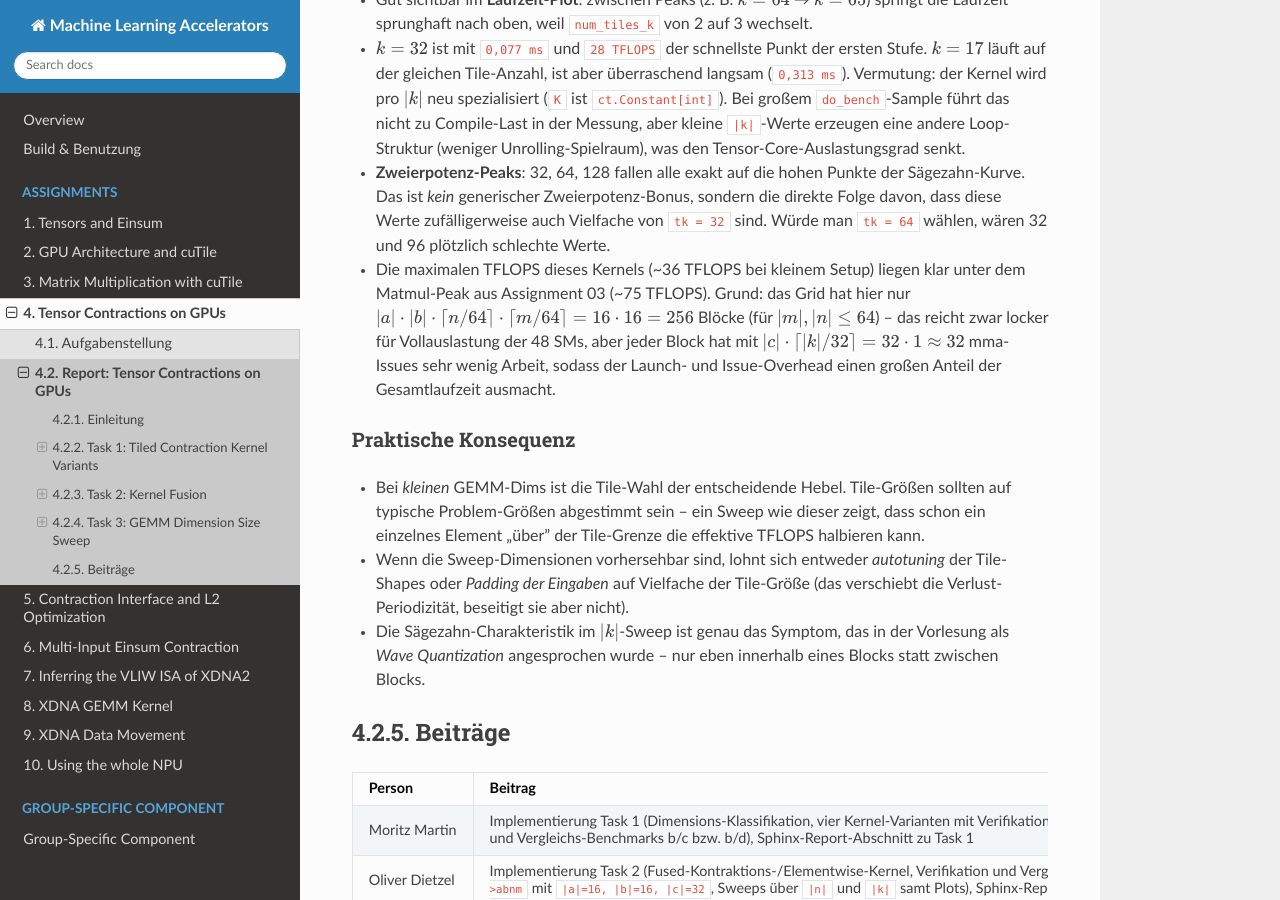
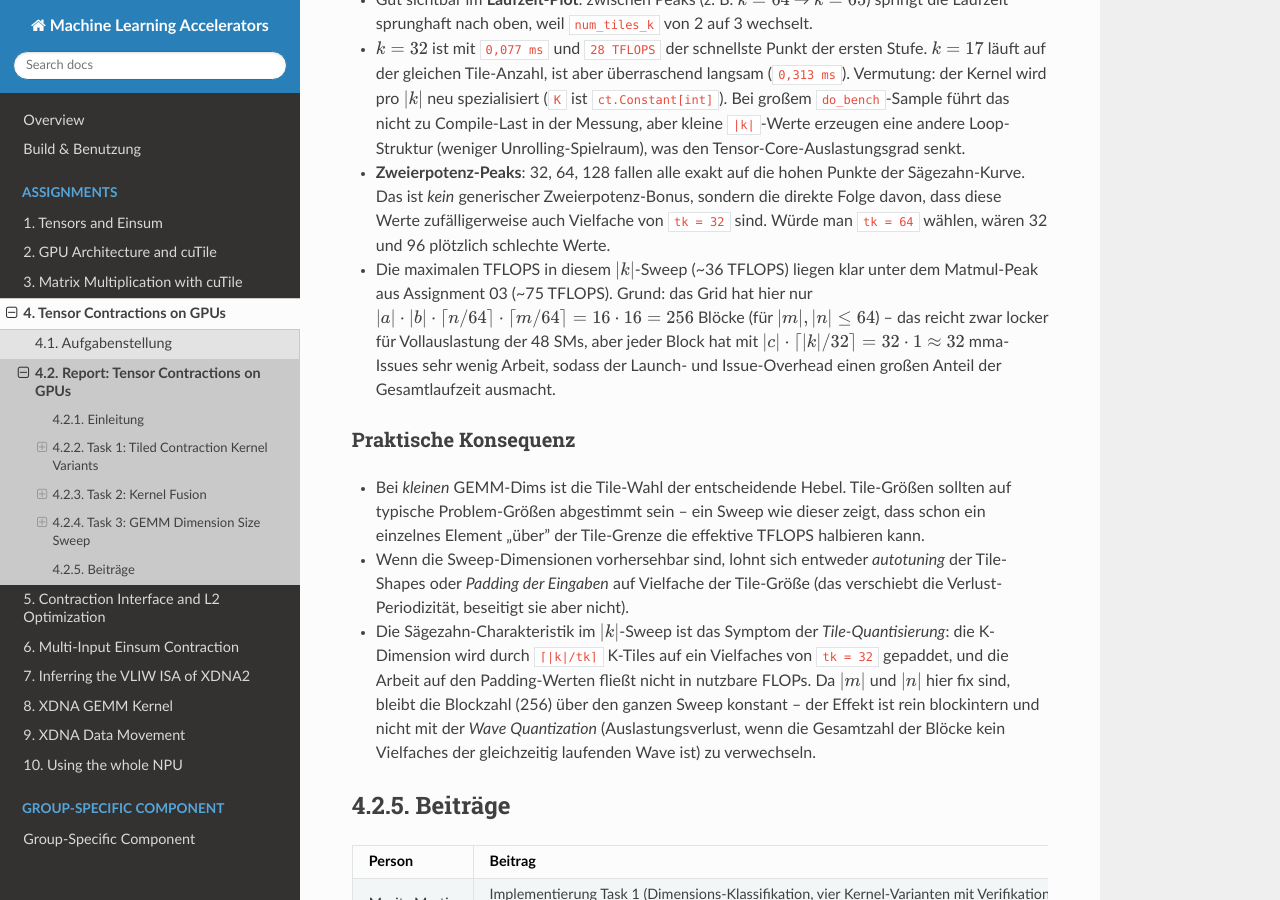
Before and after one commit to Intelligence420/mla, a Sphinx documentation site: the page built from sphinx/source/chapters/04_tensor_contractions_on_gpus/loesung.rst, in a window 1280 px wide and 900 px high, scrolled down 16180 px. Built offline with Sphinx 7.4.7 and the Read the Docs theme 3.1.0, drawn with Linux system fonts in a browser that asks for light colours; some of the changed text lies outside the part shown.

```diff
--- a/sphinx/source/chapters/04_tensor_contractions_on_gpus/loesung.rst
+++ b/sphinx/source/chapters/04_tensor_contractions_on_gpus/loesung.rst
@@ -155,8 +155,7 @@ dasselbe – eine M-Dim wandert vom Grid in eine innere Schleife.
 **Mapping**
 
 * GEMM-Dimensionen: ``x``, ``y``, ``z`` (wie b)
-* Sequentialisiert: ``k``, ``l``, Tiles entlang ``y``, **zusätzlich
-  ``b``**
+* Sequentialisiert: ``k``, ``l``, Tiles entlang ``y``, zusätzlich ``b``
 * Parallelisiert: ``e``, ``a``, ``c`` sowie Tiles entlang ``x``, ``z``
 
 Das Grid schrumpft um den Faktor ``|b|``: ``(E·A, C, ⌈X/tx⌉·⌈Z/tz⌉)``.
@@ -282,7 +281,7 @@ mma-Aufrufs statt über das Grid verteilt.
 * Sequentialisiert: ``k``, ``l``, Tiles entlang ``y``
 * Parallelisiert: ``a``, ``b``, ``c`` sowie Tiles entlang ``e``, ``x``, ``z``
 
-Batch-Dim direkt über mehrere SM-Lanes / Mma-Instructions abgedeckt, statt ``e``
+Die Batch-Dim wird direkt über mehrere mma-Instruktionen abgedeckt, statt ``e``
 in den Grid-Index zu falten. Akkumulator ist 3D:
 
 .. code-block:: python
@@ -932,7 +931,7 @@ Erkenntnisse: Sweep über ``|k|`` (Task 3b.2)
   Zweierpotenz-Bonus, sondern die direkte Folge davon, dass diese
   Werte zufälligerweise auch Vielfache von ``tk = 32`` sind. Würde
   man ``tk = 64`` wählen, wären 32 und 96 plötzlich schlechte Werte.
-* Die maximalen TFLOPS dieses Kernels (~36 TFLOPS bei kleinem Setup)
+* Die maximalen TFLOPS in diesem :math:`|k|`-Sweep (~36 TFLOPS)
   liegen klar unter dem Matmul-Peak aus Assignment 03 (~75 TFLOPS).
   Grund: das Grid hat hier nur :math:`|a| \cdot |b| \cdot
   \lceil n/64 \rceil \cdot \lceil m/64 \rceil = 16 \cdot 16 = 256`
@@ -953,9 +952,14 @@ Praktische Konsequenz
   *autotuning* der Tile-Shapes oder *Padding der Eingaben* auf
   Vielfache der Tile-Größe (das verschiebt die Verlust-Periodizität,
   beseitigt sie aber nicht).
-* Die Sägezahn-Charakteristik im :math:`|k|`-Sweep ist genau das
-  Symptom, das in der Vorlesung als *Wave Quantization* angesprochen
-  wurde – nur eben innerhalb eines Blocks statt zwischen Blocks.
+* Die Sägezahn-Charakteristik im :math:`|k|`-Sweep ist das Symptom der
+  *Tile-Quantisierung*: die K-Dimension wird durch ``⌈|k|/tk⌉`` K-Tiles
+  auf ein Vielfaches von ``tk = 32`` gepaddet, und die Arbeit auf den
+  Padding-Werten fließt nicht in nutzbare FLOPs. Da :math:`|m|` und
+  :math:`|n|` hier fix sind, bleibt die Blockzahl (256) über den ganzen
+  Sweep konstant – der Effekt ist rein blockintern und nicht mit der
+  *Wave Quantization* (Auslastungsverlust, wenn die Gesamtzahl der Blöcke
+  kein Vielfaches der gleichzeitig laufenden Wave ist) zu verwechseln.
 
 Beiträge
 =========
```
Also changed, not shown: other parts of sphinx/source/chapters/04_tensor_contractions_on_gpus/loesung.rst (+37 -37 lines), assignments/04_assignment/src/task01_bc_vs_bd.png, assignments/04_assignment/src/task01_e_compare.png, 1 other file.
